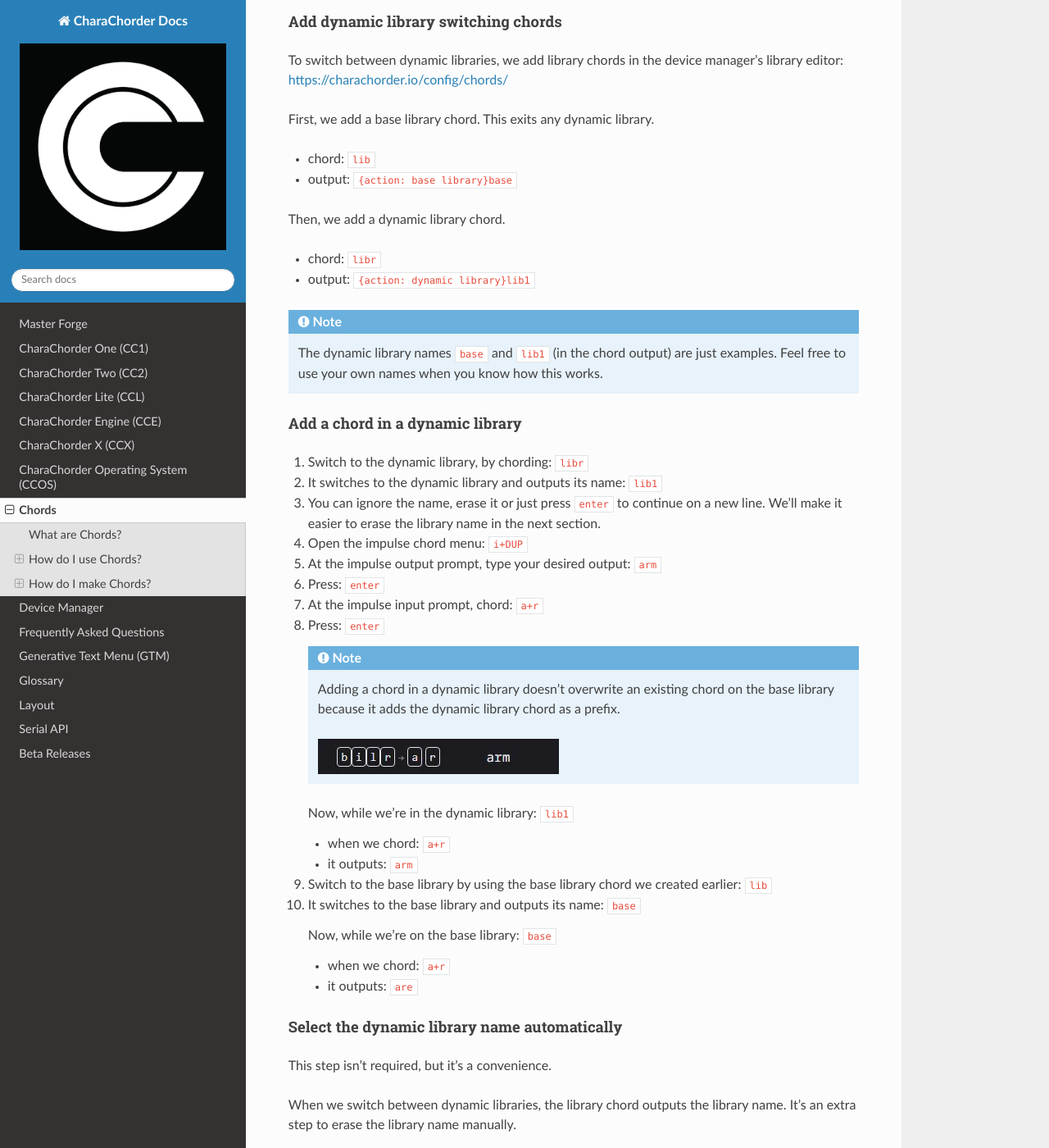
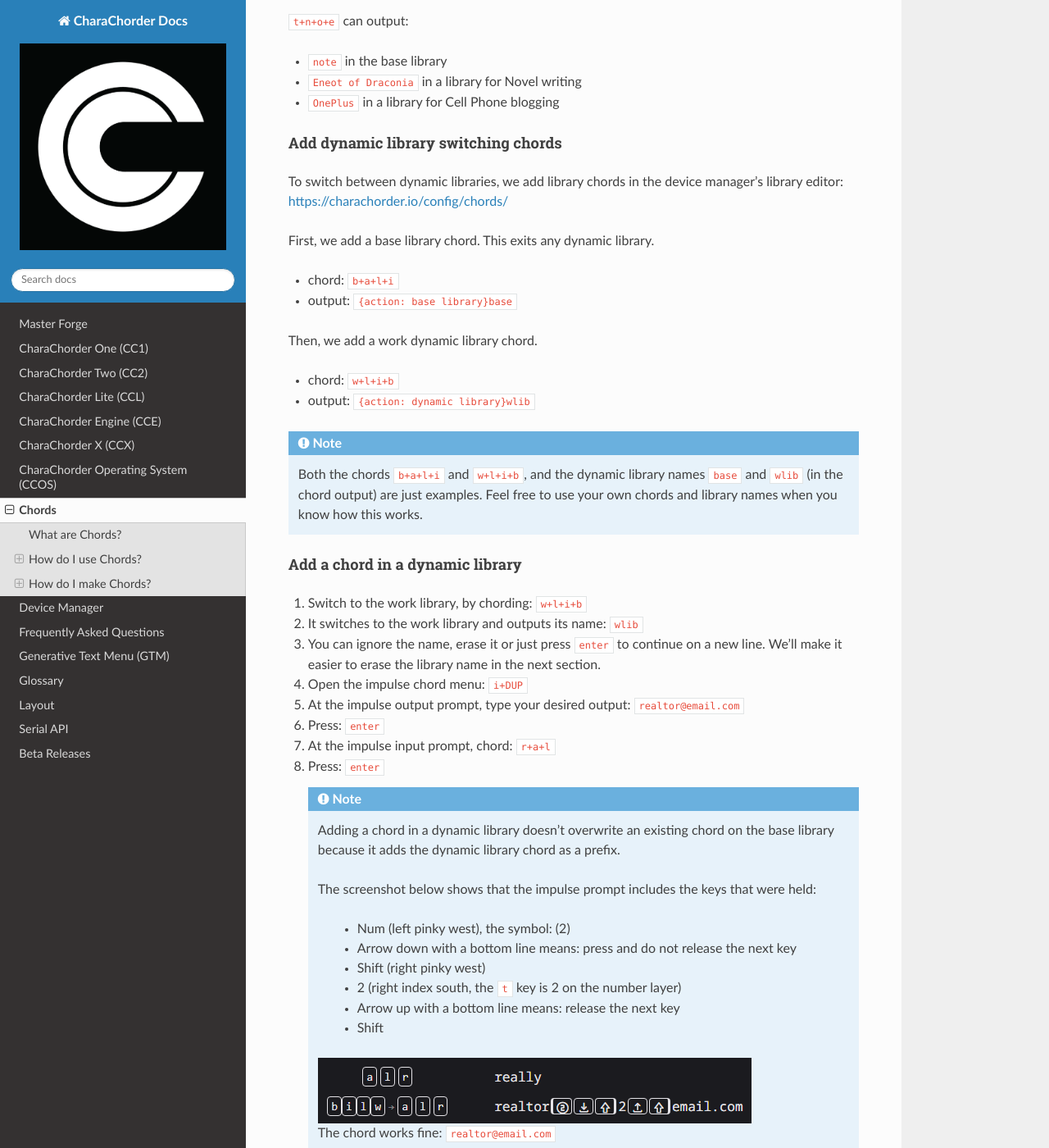
Before and after one commit to CharaChorder/docs, a Sphinx documentation site: the page built from docs/Chords.rst, in a window 1280 px wide and 1400 px high, scrolled down 7583 px. Shown: the whole window at 82% size. Built offline with Sphinx 7.4.7 and the Read the Docs theme 3.1.0, drawn with Linux system fonts in a browser that asks for light colours; some of the changed text lies outside the part shown.

Commit message:
chords, dyn lib, change examples, and update screenshots
- Replaced the two letter chord with a three letter chord
- Changed the image format from .webp to .png, because GitHubs diff doesn't support webp, with png the images are visible while reviewing a PR on GitHub.

```diff
--- a/docs/Chords.rst
+++ b/docs/Chords.rst
@@ -295,11 +295,17 @@
 
 The same chord input can have a unique output in each dynamic library.
 
-For example, the chord: ``ar`` can output:
+For example, the chord: ``r+a+l`` can output:
 
-* ``are`` in the base library.
-* ``arm`` in a dynamic library.
-* ``art`` or ``area`` in other dynamic libraries.
+* ``really`` in the base library
+* ``algorithm`` in a school library
+* ``realtor@email.com`` in a work library
+
+``t+n+o+e`` can output:
+
+* ``note`` in the base library
+* ``Eneot of Draconia`` in a library for Novel writing
+* ``OnePlus`` in a library for Cell Phone blogging
 
 Add dynamic library switching chords
 ^^^^^^^^^^^^^^^^^^^^^^^^^^^^^^^^^^^^
@@ -309,33 +315,34 @@
 
 First, we add a base library chord. This exits any dynamic library.
 
-* chord: ``lib``
+* chord: ``b+a+l+i``
 * output: ``{action: base library}base``
 
-Then, we add a dynamic library chord.
+Then, we add a work dynamic library chord.
 
-* chord: ``libr``
-* output: ``{action: dynamic library}lib1``
+* chord: ``w+l+i+b``
+* output: ``{action: dynamic library}wlib``
 
 .. note::
 
-   The dynamic library names ``base`` and ``lib1`` (in the chord output)
-   are just examples. Feel free to use your own names when you know how
+   Both the chords ``b+a+l+i`` and ``w+l+i+b``, and the dynamic library
+   names ``base`` and ``wlib`` (in the chord output) are just examples.
+   Feel free to use your own chords and library names when you know how
    this works.
 
 Add a chord in a dynamic library
 ^^^^^^^^^^^^^^^^^^^^^^^^^^^^^^^^
 
-#. Switch to the dynamic library, by chording: ``libr``
-#. It switches to the dynamic library and outputs its name: ``lib1``
+#. Switch to the work library, by chording: ``w+l+i+b``
+#. It switches to the work library and outputs its name: ``wlib``
 #. You can ignore the name, erase it or just press ``enter`` to continue
    on a new line. We'll make it easier to erase the library name in the
    next section.
-
 #. Open the impulse chord menu: ``i+DUP``
-#. At the impulse output prompt, type your desired output: ``arm``
+#. At the impulse output prompt, type your desired output:
+   ``realtor@email.com``
 #. Press: ``enter``
-#. At the impulse input prompt, chord: ``a+r``
+#. At the impulse input prompt, chord: ``r+a+l``
 #. Press: ``enter``
 
    .. note::
@@ -344,24 +351,42 @@
       chord on the base library because it adds the dynamic library
       chord as a prefix.
 
+      The screenshot below shows that the impulse prompt includes
+      the keys that were held:
+
+         * Num (left pinky west), the symbol: (2)
+         * Arrow down with a bottom line means: press and do not release the next key
+         * Shift (right pinky west)
+         * 2 (right index south, the ``t`` key is 2 on the number layer)
+         * Arrow up with a bottom line means: release the next key
+         * Shift
+
+      .. _Dynamic Library Chord With Pressed Keys Num and Shift:
+      .. image:: /assets/images/Dynamic-Library-Chord-With-Pressed-Keys-Num-And-Shift.png
+         :alt: Dynamic Library Chord With Pressed Keys Num and Shift
+
+      The chord works fine: ``realtor@email.com``
+
+      It can be edited in the device manager to look like its output:
+      https://charachorder.io
+
       .. _Dynamic Library Chord:
-      .. image:: /assets/images/Dynamic-Library-Chord.webp
-         :width: 294
+      .. image:: /assets/images/Dynamic-Library-Chord.png
          :alt: Dynamic Library Chord
 
-   Now, while we're in the dynamic library: ``lib1``
+   Now, while we're in the dynamic library: ``wlib``
 
-   * when we chord: ``a+r``
-   * it outputs: ``arm``
+   * when we chord: ``r+a+l``
+   * it outputs: ``realtor@email.com``
 
 #. Switch to the base library by using the base library chord we
-   created earlier: ``lib``
+   created earlier: ``b+a+l+i``
 #. It switches to the base library and outputs its name: ``base``
 
    Now, while we're on the base library: ``base``
 
-   * when we chord: ``a+r``
-   * it outputs: ``are``
+   * when we chord: ``r+a+l``
+   * it outputs: ``really``
 
 Select the dynamic library name automatically
 ^^^^^^^^^^^^^^^^^^^^^^^^^^^^^^^^^^^^^^^^^^^^^
@@ -387,24 +412,24 @@
 
 The number of ``{arrow left}`` actions should match the number of
 characters in the base and dynamic library names, in this case we used
-four characters for both: ``base`` and ``lib1``
+four characters for both: ``base`` and ``wlib``
 
-The ``base`` and ``lib1`` dynamic library chords look like this:
+The ``base`` and ``wlib`` dynamic library chords look like this:
 
 .. _Dynamic Library Switching Chords:
-.. image:: /assets/images/Dynamic-Library-Switching-Chords.webp
-  :width: 460
+.. image:: /assets/images/Dynamic-Library-Switching-Chords.png
+  :width: 437
   :alt: Dynamic Library Switching Chords
 
 Now the library name will be selected automatically.
 
-Pressing the chord: ``libr``
+Pressing the chord: ``w+l+i+b``
 
 * Switches to the dynamic library
-* outputs the library name: ``lib1``
+* outputs the library name: ``wlib``
 * and selects it
 
-It's easy to erase the name by:
+Now, it's easy to erase the name by:
 
 * Pressing: ``backspace``
 * or typing a character
```
Also changed, not shown: docs/assets/images/Dynamic-Library-Chord-With-Pressed-Keys-Num-And-Shift.png (added), docs/assets/images/Dynamic-Library-Chord.png (added), docs/assets/images/Dynamic-Library-Chord.webp (deleted), docs/assets/images/Dynamic-Library-Switching-Chords.png (added), docs/assets/images/Dynamic-Library-Switching-Chords.webp (deleted).
